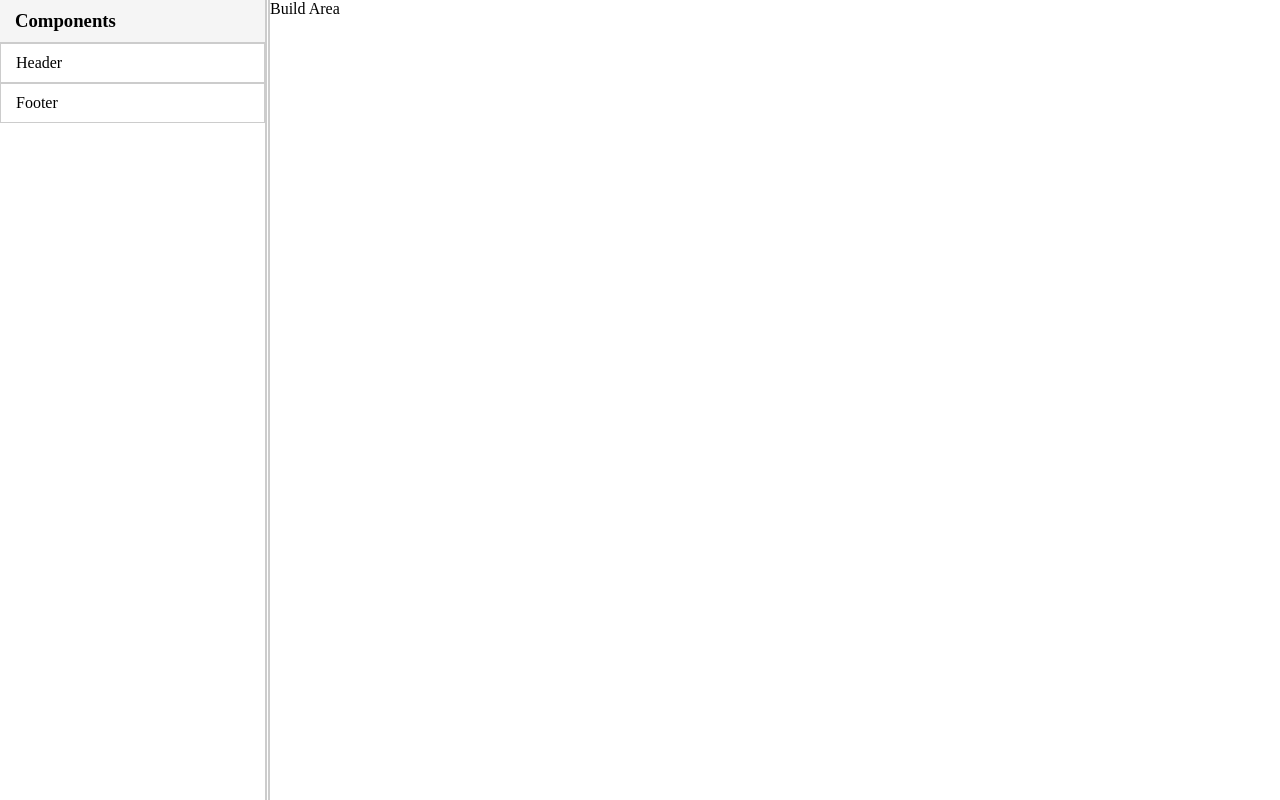
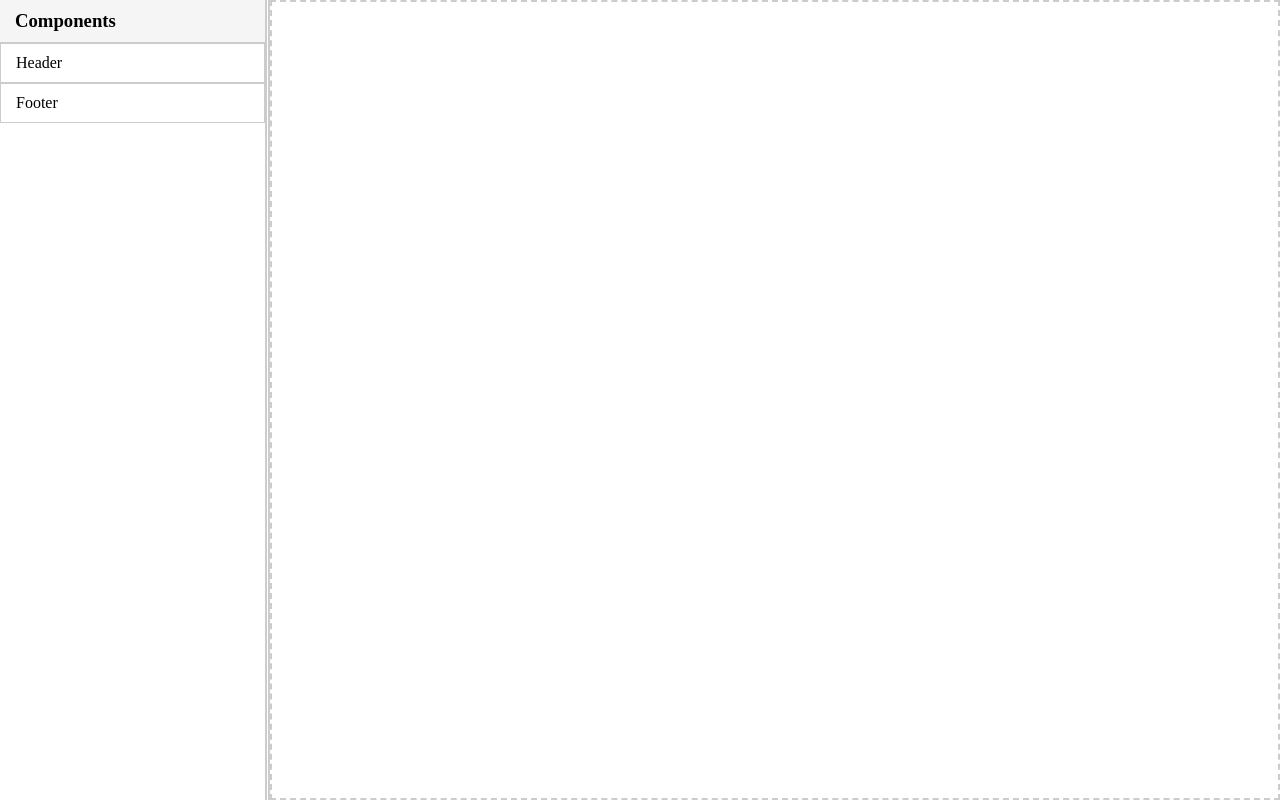
Before and after one commit to codotronix/visual-editor, a React (Vite) app: page / in a window 1280 px wide. Built offline with nearby package versions, Linux system fonts and the light colour scheme.

Commit message:
initial comp DnD implemented

```diff
--- a/package.json
+++ b/package.json
@@ -14,7 +14,8 @@
     "@emotion/react": "^11.14.0",
     "@emotion/styled": "^11.14.0",
     "react": "^19.0.0",
-    "react-dom": "^19.0.0"
+    "react-dom": "^19.0.0",
+    "uuid": "^11.1.0"
   },
   "devDependencies": {
     "@eslint/js": "^9.22.0",
--- a/src/components/editor/builder-area/BuildArea.tsx
+++ b/src/components/editor/builder-area/BuildArea.tsx
@@ -1,24 +1,55 @@
+import { useState } from "react";
 import styled from "@emotion/styled"
-import { useDroppable } from '@dnd-kit/core';
+import { useDroppable, useDndMonitor } from '@dnd-kit/core';
+import { v4 as uuidv4 } from 'uuid';
+
+import { ComponentMap } from "../../../config/ComponentMap";
 
 const StyledBuildArea = styled.div`
     min-height: 100vh;
     margin-left: 270px;
+    border: 2px dashed #ccc;
+    padding: 10px;
 `
 
+type ComponentInstance = {
+    compId: string;       // to refer ComponentMap
+    instanceId: string;   // to refer the actual component
+}
+
 const BuildArea = () => {
-    const all = useDroppable({
+    const { setNodeRef } = useDroppable({
         id: 'build-area',
     });
-    // console.log(all)
-    // if(all.over && all.active) {
-    //     console.log(all)
-    // }
+
+    const [components, setComponents] = useState<ComponentInstance[]>([]);
+
+    useDndMonitor({
+        onDragEnd(event) {
+            if (event.over?.id === 'build-area') {
+                console.log(event.active.id);
+                const droppedComponent = {
+                    compId: event.active.id as string,    // to refer ComponentMap
+                    instanceId: uuidv4(),       // to refer the actual component
+                }
+                setComponents((prev) => [...prev, droppedComponent]);
+            }
+        },
+    });
+
     return (
-        <StyledBuildArea ref={all.setNodeRef}>
-            Build Area
+        <StyledBuildArea ref={setNodeRef}>
+            {components.map((comp) => {
+                const compDef = ComponentMap[comp.compId];
+                return (
+                    <compDef.component
+                        key={comp.instanceId}
+                        data-id={comp.instanceId}
+                    />
+                )
+            })}
         </StyledBuildArea>
-    )
-}
+    );
+};
 
-export default BuildArea
+export default BuildArea;
--- a/src/components/editor/components-explorer/Component.tsx
+++ b/src/components/editor/components-explorer/Component.tsx
@@ -16,6 +16,7 @@ const StyledComponent = styled.div`
 const Component = ({ id, name }: ComponentType) => {
     const {attributes, listeners, setNodeRef, transform} = useDraggable({
         id,
+        data: { name }
     });
     const dragStyle = {
         transform: CSS.Translate.toString(transform),
--- a/src/config/ComponentMap.ts
+++ /dev/null
@@ -1,10 +0,0 @@
-export const ComponentMap = {
-    header: {
-        id: "header",
-        name: "Header",
-    },
-    footer: {
-        id: "footer",
-        name: "Footer",
-    },
-}
--- /dev/null
+++ b/src/config/ComponentMap.tsx
@@ -0,0 +1,22 @@
+
+type TComponentMap = {
+    [id: string]: {
+        id: string;
+        name: string;
+        component: () => React.ReactElement;
+    }
+}
+
+
+export const ComponentMap: TComponentMap = {
+    header: {
+        id: "header",
+        name: "Header",
+        component: () => <h1>New Header</h1>,
+    },
+    footer: {
+        id: "footer",
+        name: "Footer",
+        component: () => <h1>New Footer</h1>,
+    },
+}
```
Also changed, not shown: 1 other file (tests, documents, lock files or other folders).
